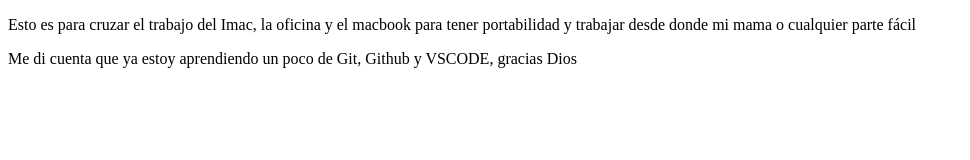
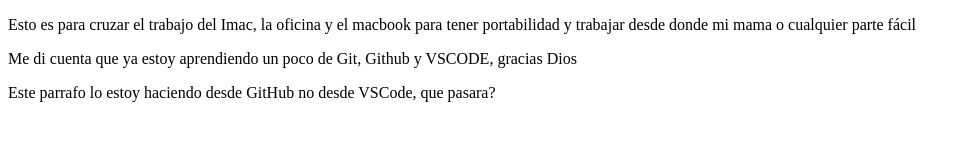
Before and after one commit to andresvd1995/macbookair, a plain HTML site: page index.html in a window 1280 px wide. Shown: the whole page, without its empty margins (0-970 px from the left). Drawn offline with Linux system fonts and the light colour scheme.

Commit message:
Update index.html

```diff
--- a/index.html
+++ b/index.html
@@ -12,6 +12,7 @@
     <p>Esto es para cruzar el trabajo del Imac, la oficina y el macbook para tener portabilidad y trabajar desde donde
         mi mama o cualquier parte fácil</p>
     <p>Me di cuenta que ya estoy aprendiendo un poco de Git, Github y VSCODE, gracias Dios</p>
+    <p>Este parrafo lo estoy haciendo desde GitHub no desde VSCode, que pasara?</p>
 </body>
 
 </html>
```
